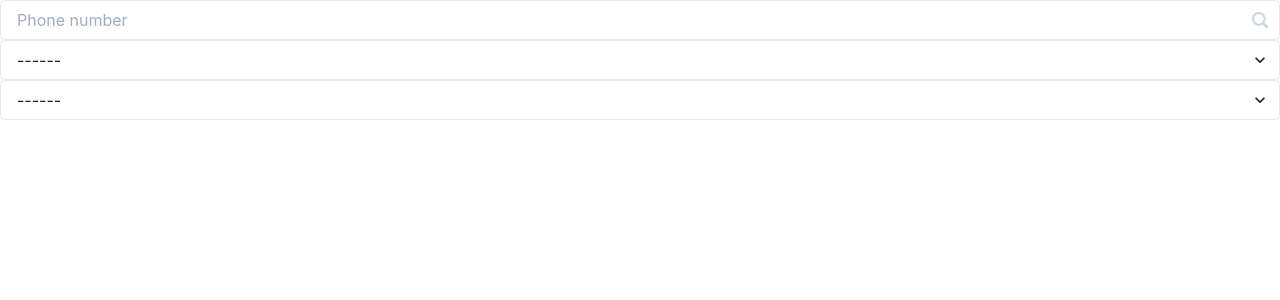
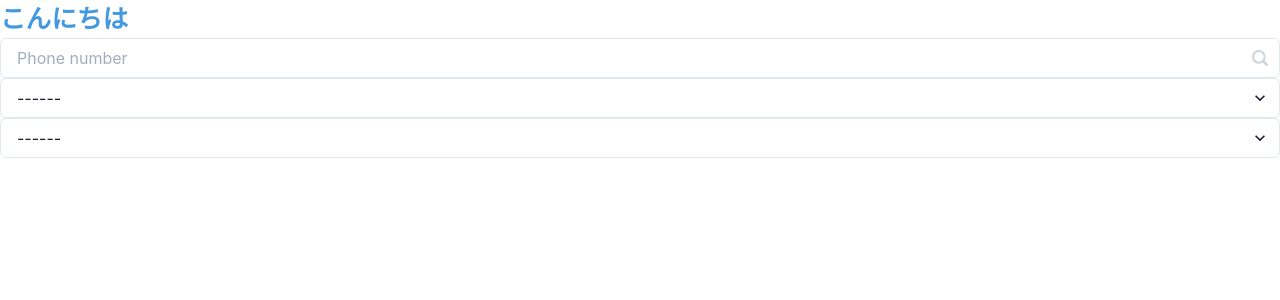
Before and after one commit to nao5100000/my-next-todo-app, a Next.js app: page /test in a window 1280 px wide. Shown: the top 300 px of the page. Built offline with nearby package versions, Linux system fonts and the light colour scheme.

Commit message:
Title.jsx 追加

```diff
--- a/pages/test.jsx
+++ b/pages/test.jsx
@@ -1,10 +1,12 @@
 import SearchInput from "../src/atoms/search/SearchInput";
 import SearchPriority from "../src/atoms/search/SearchPriority";
 import SearchStatus from "../src/atoms/search/SearchStatus";
+import Title from "../src/atoms/text/Title";
 
 const test = () => {
   return (
     <>
+      <Title children={"こんにちは"} />
       <SearchInput />
       <SearchStatus />
       <SearchPriority />
--- /dev/null
+++ b/src/atoms/text/Title.jsx
@@ -0,0 +1,12 @@
+import { Text } from "@chakra-ui/react";
+
+const Title = ({ children }) => {
+  return (
+    <>
+      <Text color="blue.400" fontWeight="bold" fontSize="1.6rem">
+        {children}
+      </Text>
+    </>
+  );
+};
+export default Title;
```
